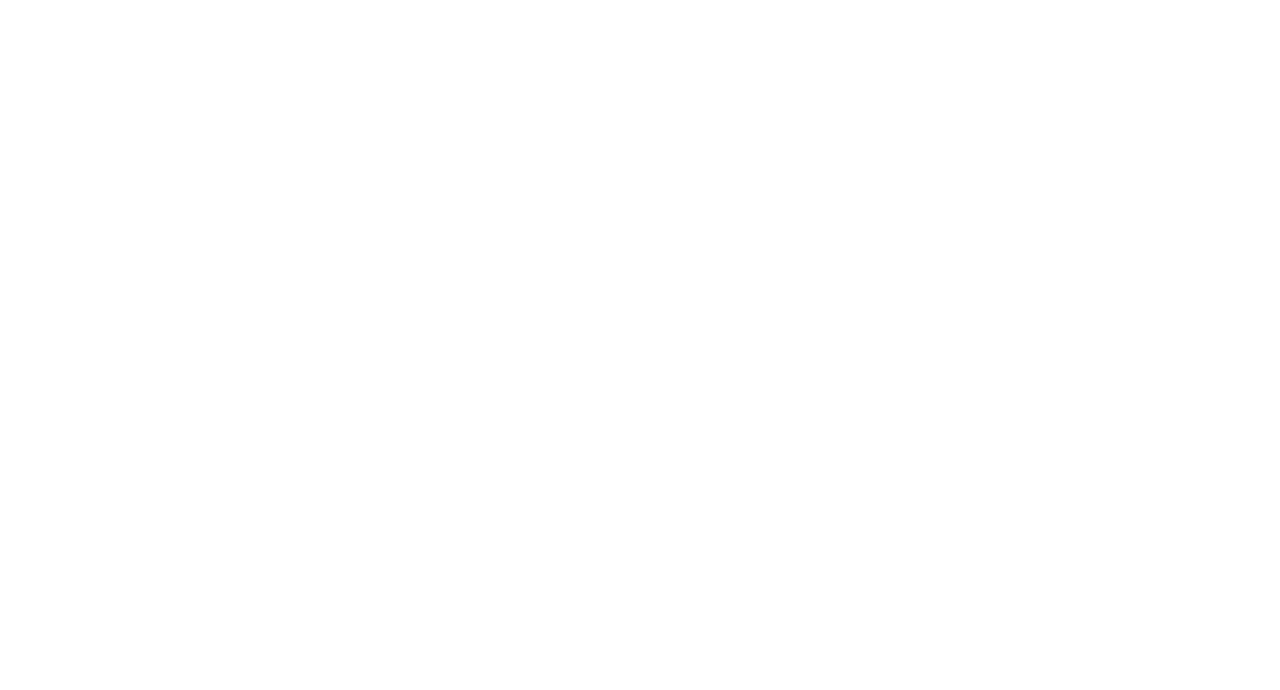
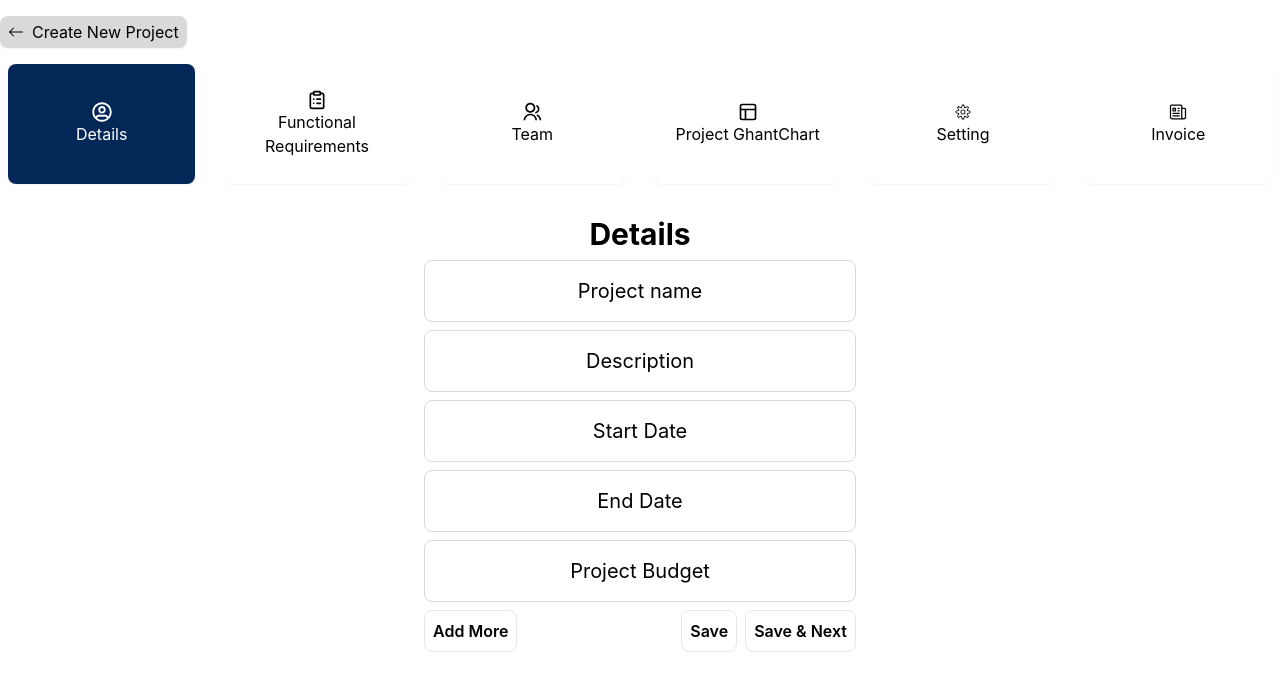
Before and after one commit to arzooniaz/CafevistaDashboard, a React (Create React App) app: page /Projects in a window 1280 px wide. Shown: the top 690 px of the page. Built offline with nearby package versions, Linux system fonts and the light colour scheme.

Commit message:
Completed Projects Page

```diff
--- /dev/null
+++ b/src/Employees/Components/Projects/BtnCard.jsx
@@ -0,0 +1,23 @@
+import React from "react";
+
+const BtnCard = ({ CardData, HandleActiveCard, activeCard }) => {
+  return (
+    <div
+      className={`card p-2 h-[7.5rem]  rounded-lg shadow-sm col-span-2 flex justify-center items-center flex-col cursor-pointer ${
+        activeCard == CardData.title
+          ? "bg-hover-primary text-white"
+          : "bg-white text-black"
+      }`}
+      onClick={() => HandleActiveCard(CardData.title)}
+    >
+      <div className="logo">
+        <CardData.logo className="w-5 h-5" />
+      </div>
+      <div className="content">
+        <h2 className="text-center">{CardData.title}</h2>
+      </div>
+    </div>
+  );
+};
+
+export default BtnCard;
--- /dev/null
+++ b/src/Employees/Components/Projects/Details.jsx
@@ -0,0 +1,43 @@
+import React from "react";
+
+const Details = () => {
+  return (
+    <section id="Details-page" className="bg-white rounded-md p-2 m-2">
+      <div className="details-content flex flex-col items-center">
+        <h1 className="text-3xl font-bold text-center py-2">Details</h1>
+        <div className="details-btns flex flex-col gap-2 items-center">
+          {[
+            "Project name",
+            "Description",
+            "Start Date",
+            "End Date",
+            "Project Budget",
+          ].map((elem, index) => {
+            return (
+              <button className="bg-white block w-[27rem] text-xl text-center p-4 rounded-lg border-[0.5px] border-page-btn-secondary">
+                {elem}
+              </button>
+            );
+          })}
+        </div>
+        <div className="action-btns w-[27rem] flex justify-between items-center py-2">
+          <div className="action-left-btn">
+            <button className="bg-white border-page-secondary border-[0.5px] p-2 rounded-lg font-semibold">
+              Add More
+            </button>
+          </div>
+          <div className="action-right-btn flex gap-2">
+            <button className="bg-white border-page-secondary border-[0.5px] p-2 rounded-lg font-semibold">
+              Save
+            </button>
+            <button className="bg-white border-page-secondary border-[0.5px] p-2 rounded-lg font-semibold">
+              Save & Next
+            </button>
+          </div>
+        </div>
+      </div>
+    </section>
+  );
+};
+
+export default Details;
--- a/src/Employees/Components/Projects/Projects.jsx
+++ b/src/Employees/Components/Projects/Projects.jsx
@@ -1,7 +1,38 @@
-import React from "react";
+import React, { useState } from "react";
+import BtnCard from "./BtnCard";
+import { CardData } from "./Utilities";
+import { BsArrowLeft } from "react-icons/bs";
+import Details from "./Details";
+const Projects = () => {
+  const [activeCard, setActiveCard] = useState("Details");
 
-const Projects = () => {
-  return <div></div>;
+  function HandleActiveCard(activePage) {
+    setActiveCard(activePage);
+  }
+
+  return (
+    <section id="Projects" className="py-4">
+      <div className="top-btn pb-2">
+        <button className=" border-none bg-page-btn-secondary rounded-lg shadow-sm px-2 py-1 flex gap-2 items-center justify-between">
+          <span>{<BsArrowLeft />}</span>
+          <span>Create New Project</span>
+        </button>
+      </div>
+      <div className="card-btns grid grid-cols-6 md:grid-cols-12 gap-7 p-2">
+        {CardData.map((elem, index) => (
+          <BtnCard
+            CardData={elem}
+            key={index}
+            HandleActiveCard={HandleActiveCard}
+            activeCard={activeCard}
+          />
+        ))}
+      </div>
+      <div className="active-card-page">
+        {activeCard === "Details" && <Details />}
+      </div>
+    </section>
+  );
 };
 
 export default Projects;
--- /dev/null
+++ b/src/Employees/Components/Projects/Utilities.jsx
@@ -0,0 +1,31 @@
+import { FaRegUserCircle } from "react-icons/fa";
+import { HiOutlineNewspaper } from "react-icons/hi2";
+import { LuLayout, LuClipboardList } from "react-icons/lu";
+import { RiGroupLine } from "react-icons/ri";
+import { CiSettings } from "react-icons/ci";
+export const CardData = [
+  {
+    title: "Details",
+    logo: FaRegUserCircle,
+  },
+  {
+    title: "Functional Requirements",
+    logo: LuClipboardList,
+  },
+  {
+    title: "Team",
+    logo: RiGroupLine,
+  },
+  {
+    title: "Project GhantChart",
+    logo: LuLayout,
+  },
+  {
+    title: "Setting",
+    logo: CiSettings,
+  },
+  {
+    title: "Invoice",
+    logo: HiOutlineNewspaper,
+  },
+];
--- a/src/Employees/Components/SideBar/SideBar.jsx
+++ b/src/Employees/Components/SideBar/SideBar.jsx
@@ -5,7 +5,7 @@ import { Link } from "react-router-dom";
 import logoutLogo from "../../Assets/logoutLogo.svg";
 import { MdLogout } from "react-icons/md";
 
-const SideBar = () => {
+const SideBar = ({ HandleActivePageBtn }) => {
   const [isActive, setIsActive] = useState("Dashboard");
   return (
     <section
@@ -30,7 +30,10 @@ const SideBar = () => {
               <Link to="/" className="">
                 <li
                   key={index}
-                  onClick={() => setIsActive(elem.title)}
+                  onClick={() => {
+                    setIsActive(elem.title);
+                    HandleActivePageBtn(elem);
+                  }}
                   className={`flex py-2 px-10 items-center gap-3 hover:bg-hover-primary   group  w-auto mx-auto rounded-md ${
                     isActive == elem.title ? "bg-hover-primary " : ""
                   }`}
--- a/src/Employees/Layout/EmployeeLayout.jsx
+++ b/src/Employees/Layout/EmployeeLayout.jsx
@@ -2,20 +2,30 @@ import React, { useState } from "react";
 import SideBar from "../Components/SideBar/SideBar";
 import NavBar from "../Components/NavBar/NavBar";
 import { RiHomeLine } from "react-icons/ri";
+import Projects from "../Components/Projects/Projects";
 const EmployeeLayout = () => {
   const [activePageBtn, setActivePageBtn] = useState({
     title: "Dashboard",
     logo: RiHomeLine,
   });
+
+  function HandleActivePageBtn(pageData) {
+    setActivePageBtn(pageData);
+  }
   return (
     <section className="page-layout">
       <div className="page-layout__header"></div>
       <div className="page-layout__content grid sm:grid-cols-12">
         <div className="sidebar  sm:col-span-3 lg:col-span-2 hidden sm:block ">
-          <SideBar />
+          <SideBar HandleActivePageBtn={HandleActivePageBtn} />
         </div>
         <div className="content-area sm:col-span-9 lg:col-span-10 bg-page-secondary">
-          <NavBar activePageData={activePageBtn} />
+          <div className="nav-bar">
+            <NavBar activePageData={activePageBtn} />
+          </div>
+          <div className="main-pages">
+            {activePageBtn.title === "Projects" && <Projects />}
+          </div>
         </div>
       </div>
     </section>
--- a/tailwind.config.js
+++ b/tailwind.config.js
@@ -11,6 +11,7 @@ module.exports = {
         "primary-txt-dash": "#898384",
         "page-btn-primary": "#032858",
         "hover-primary": "#032858",
+        "page-btn-secondary": "#D9D9D9",
       },
     },
   },
```
Also changed, not shown: src/Employees/Components/SideBar/Utilities.jsx (+0 -8 lines).
